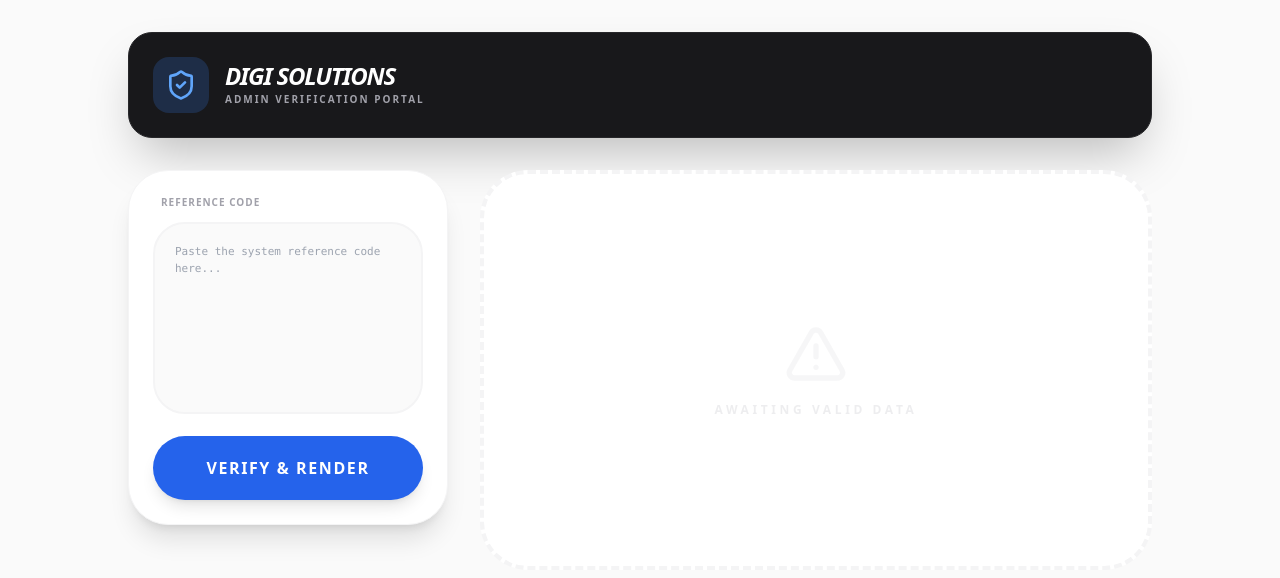
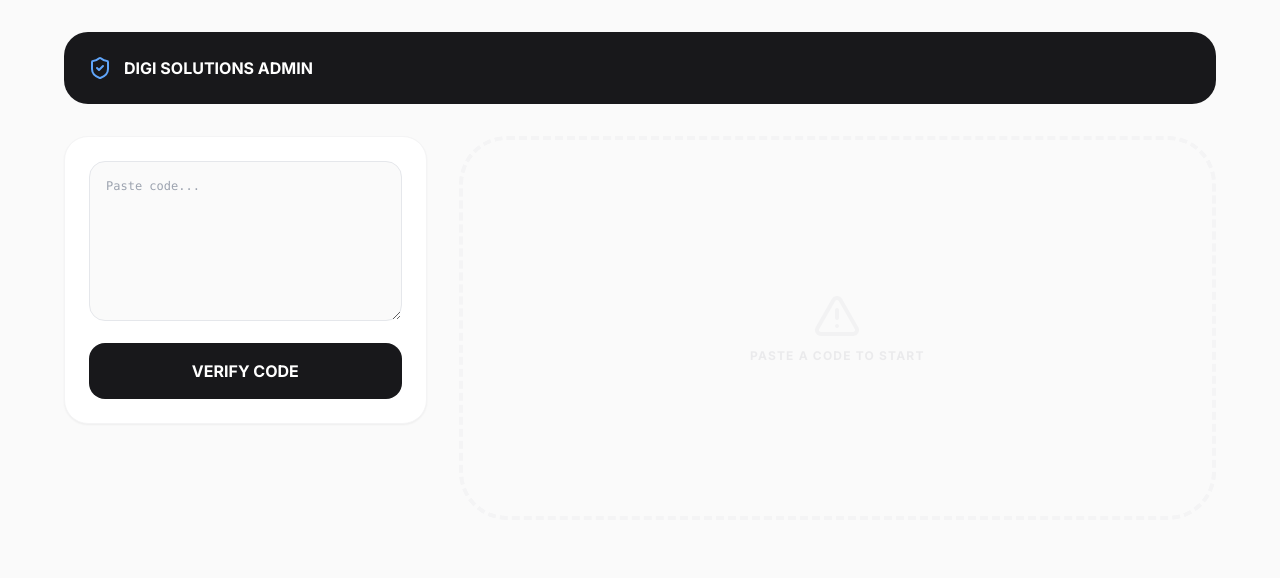
Before and after one commit to ThanushDev/DigiSolutionsCV, a React (Vite) app: page /#/admin in a window 1280 px wide. Shown: the top 578 px of the page. Built offline with nearby package versions, Linux system fonts and the light colour scheme.

Commit message:
Update Admin.tsx

```diff
--- a/src/pages/Admin.tsx
+++ b/src/pages/Admin.tsx
@@ -1,6 +1,6 @@
 import React, { useState, useRef } from 'react';
 import { TemplateRenderer } from '../components/CVTemplates/TemplateRenderer';
-import { DownloadIcon, Loader2Icon, ShieldCheckIcon, AlertTriangleIcon, RefreshCwIcon } from 'lucide-react';
+import { DownloadIcon, ShieldCheckIcon, AlertTriangleIcon } from 'lucide-react';
 import html2canvas from 'html2canvas';
 import jsPDF from 'jspdf';
 
@@ -12,41 +12,33 @@ export function Admin() {
 
   const handleVerify = () => {
     try {
-      if (!inputCode.trim()) return;
-
       let rawCode = inputCode;
       if (inputCode.includes('System Ref:')) {
         rawCode = inputCode.split('System Ref:')[1];
       }
+      const cleanCode = rawCode.trim().replace(/\s/g, '');
+      const data = JSON.parse(atob(cleanCode));
 
-      const cleanCode = rawCode.trim().replace(/\s/g, '');
-      const jsonString = atob(cleanCode);
-      const data = JSON.parse(jsonString);
-
-      // Template එකට අවශ්‍ය කරන විදිහට දත්ත ටික ලස්සනට සකස් කරනවා
       const finalData = {
         personalInfo: {
-          fullName: data.n || 'N/A',
+          fullName: data.n || '',
           email: data.e || '',
           phone1: data.p || '',
           phone2: data.p2 || '',
-          phone: data.p || '', // සමහර තැන්වල 'phone' ලෙස තිබිය හැක
           address: data.a || '',
           jobTitle: data.j || '',
           linkedin: data.l || '',
           website: data.w || '',
         },
-        experience: Array.isArray(data.ex) ? data.ex : [],
-        education: Array.isArray(data.ed) ? data.ed : [],
-        skills: Array.isArray(data.s) ? data.s : [],
+        experience: data.ex || [],
+        education: data.ed || [],
+        skills: data.s || [],
         templateId: data.t ? (data.t.toString().includes('template') ? data.t : `template-${data.t}`) : 'template-1'
       };
 
-      console.log("Verified Data:", finalData);
       setDecodedData(finalData);
     } catch (error) {
-      console.error("Decode Error:", error);
-      alert("Invalid Reference Code! Please check again.");
+      alert("Invalid Reference Code!");
     }
   };
 
@@ -54,121 +46,62 @@ export function Admin() {
     if (!cvRef.current) return;
     setIsExporting(true);
     try {
-      // PDF එකේ Quality එක වැඩි කරන්න Scale 2 දානවා
       const canvas = await html2canvas(cvRef.current, {
-        scale: 2,
+        scale: 3, // High quality
         useCORS: true,
-        logging: false,
         backgroundColor: "#ffffff"
       });
-
       const imgData = canvas.toDataURL('image/png');
       const pdf = new jsPDF('p', 'mm', 'a4');
-      const pdfWidth = 210;
-      const pdfHeight = (canvas.height * pdfWidth) / canvas.width;
-
-      pdf.addImage(imgData, 'PNG', 0, 0, pdfWidth, pdfHeight);
-      pdf.save(`DigiSolutions_CV_${decodedData?.personalInfo?.fullName?.replace(/\s+/g, '_')}.pdf`);
+      pdf.addImage(imgData, 'PNG', 0, 0, 210, (canvas.height * 210) / canvas.width);
+      pdf.save("CV_Export.pdf");
     } catch (e) {
-      console.error("PDF Export Error:", e);
-      alert("Failed to generate PDF. Please try again.");
+      alert("Error generating PDF");
     } finally {
       setIsExporting(false);
     }
   };
 
   return (
-    <div className="min-h-screen bg-zinc-50 p-4 md:p-8 font-sans">
-      <div className="max-w-5xl mx-auto">
-
-        {/* Header */}
-        <div className="bg-zinc-900 rounded-3xl p-6 mb-8 text-white flex flex-col md:flex-row items-center justify-between shadow-2xl border border-zinc-800 gap-4">
-          <div className="flex items-center gap-4">
-            <div className="bg-blue-500/20 p-3 rounded-2xl">
-              <ShieldCheckIcon className="text-blue-400" size={32} />
+    <div className="min-h-screen bg-zinc-50 p-8">
+      <div className="max-w-6xl mx-auto">
+        <div className="bg-zinc-900 rounded-3xl p-6 mb-8 text-white flex justify-between items-center">
+          <div className="flex items-center gap-3">
+            <ShieldCheckIcon className="text-blue-400" />
+            <h1 className="font-bold">DIGI SOLUTIONS ADMIN</h1>
           </div>
-            <div>
-              <h1 className="font-black tracking-tighter text-2xl italic leading-none">DIGI SOLUTIONS</h1>
-              <p className="text-[10px] text-zinc-400 uppercase tracking-[0.2em] mt-1 font-bold">Admin Verification Portal</p>
-            </div>
-          </div>
-
           {decodedData && (
-            <div className="flex gap-2">
-              <button
-                onClick={() => { setDecodedData(null); setInputCode(''); }}
-                className="bg-zinc-800 text-zinc-400 p-3 rounded-2xl hover:text-white transition-colors"
-              >
-                <RefreshCwIcon size={20} />
+            <button onClick={handleExportPDF} className="bg-blue-500 px-6 py-2 rounded-xl font-bold flex items-center gap-2">
+              <DownloadIcon size={18} /> {isExporting ? 'Saving...' : 'Download PDF'}
             </button>
-              <button
-                onClick={handleExportPDF}
-                disabled={isExporting}
-                className="bg-white text-black px-8 py-3 rounded-2xl font-black text-sm hover:bg-blue-400 transition-all flex items-center gap-3 shadow-lg active:scale-95 disabled:opacity-50"
-              >
-                {isExporting ? <Loader2Icon className="animate-spin" size={18} /> : <DownloadIcon size={18} />}
-                {isExporting ? 'GENERATING...' : 'SAVE TO PDF'}
-              </button>
-            </div>
           )}
         </div>
 
         <div className="grid grid-cols-1 lg:grid-cols-12 gap-8">
-
-          {/* Left Side: Input */}
-          <div className="lg:col-span-4 space-y-6">
-            <div className="bg-white rounded-[2.5rem] p-6 shadow-xl border border-zinc-100">
-              <label className="text-[10px] font-black text-zinc-400 uppercase tracking-widest mb-3 block ml-2">Reference Code</label>
+          <div className="lg:col-span-4 bg-white p-6 rounded-3xl shadow-sm border border-zinc-100 h-fit">
             <textarea
-                className="w-full h-48 p-5 bg-zinc-50 border-2 border-zinc-100 rounded-[2rem] mb-4 font-mono text-[11px] focus:border-blue-500 focus:ring-4 focus:ring-blue-500/10 outline-none transition-all resize-none"
-                placeholder="Paste the system reference code here..."
+              className="w-full h-40 p-4 bg-zinc-50 border rounded-2xl mb-4 font-mono text-xs outline-none focus:border-blue-500"
+              placeholder="Paste code..."
               value={inputCode}
               onChange={(e) => setInputCode(e.target.value)}
             />
-              <button
-                onClick={handleVerify}
-                className="w-full bg-blue-600 text-white py-5 rounded-[2rem] font-black uppercase tracking-widest hover:bg-blue-700 transition-all shadow-lg hover:shadow-blue-500/20 active:scale-95"
-              >
-                VERIFY & RENDER
-              </button>
+            <button onClick={handleVerify} className="w-full bg-zinc-900 text-white py-4 rounded-2xl font-bold">VERIFY CODE</button>
           </div>
 
-            {decodedData && (
-              <div className="bg-blue-50 rounded-[2rem] p-6 border border-blue-100 animate-in slide-in-from-left duration-500">
-                <h3 className="text-blue-900 font-bold mb-1 italic">Verified Content</h3>
-                <p className="text-blue-700 text-sm">Everything looks good. You can now preview and download the CV.</p>
+          <div className="lg:col-span-8">
+            {decodedData ? (
+              <div className="flex justify-center bg-zinc-200 p-8 rounded-[3rem] shadow-inner">
+                <div ref={cvRef} className="bg-white shadow-2xl" style={{ width: '210mm', minHeight: '297mm' }}>
+                  <TemplateRenderer cvData={decodedData} scale={1} />
+                </div>
+              </div>
+            ) : (
+              <div className="h-96 border-4 border-dashed border-zinc-100 rounded-[3rem] flex flex-col items-center justify-center text-zinc-300">
+                <AlertTriangleIcon size={48} className="mb-2 opacity-20" />
+                <p className="font-bold uppercase tracking-widest text-xs opacity-40">Paste a code to start</p>
               </div>
             )}
           </div>
-
-          {/* Right Side: Preview */}
-          <div className="lg:col-span-8">
-            {decodedData ? (
-              <div className="flex flex-col items-center animate-in fade-in zoom-in duration-700">
-                {/* CV Preview Area */}
-                <div className="bg-zinc-200 rounded-[3rem] p-4 md:p-10 w-full flex justify-center border-4 border-white shadow-inner overflow-auto max-h-[80vh]">
-                  <div
-                    ref={cvRef}
-                    className="bg-white shadow-2xl origin-top"
-                    style={{ width: '210mm', minHeight: '297mm' }}
-                  >
-                    {/* මෙතනදී data සහ cvData කියන props දෙකම pass කරනවා blank වෙන එක නවත්තන්න */}
-                    <TemplateRenderer
-                      cvData={decodedData}
-                      data={decodedData}
-                      scale={1}
-                    />
-                  </div>
-                </div>
-              </div>
-            ) : (
-              <div className="h-full min-h-[400px] bg-white rounded-[3rem] border-4 border-dashed border-zinc-100 flex flex-col items-center justify-center text-zinc-300">
-                <AlertTriangleIcon size={64} className="mb-4 opacity-20" />
-                <p className="font-black text-xs uppercase tracking-[0.3em] opacity-40">Awaiting Valid Data</p>
-              </div>
-            )}
-          </div>
-
         </div>
       </div>
     </div>
```
Lines whose indentation alone changed are shown as unchanged.
